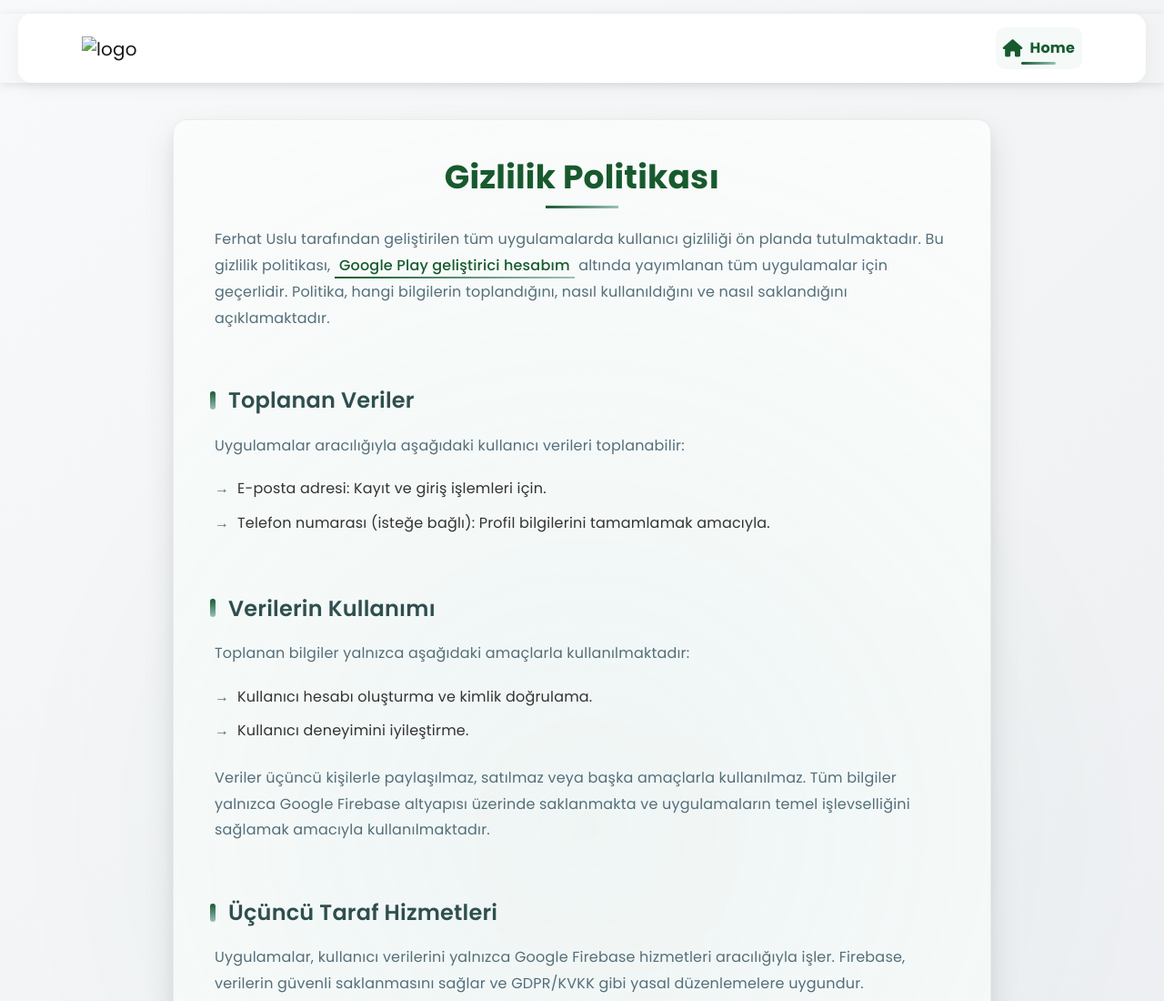
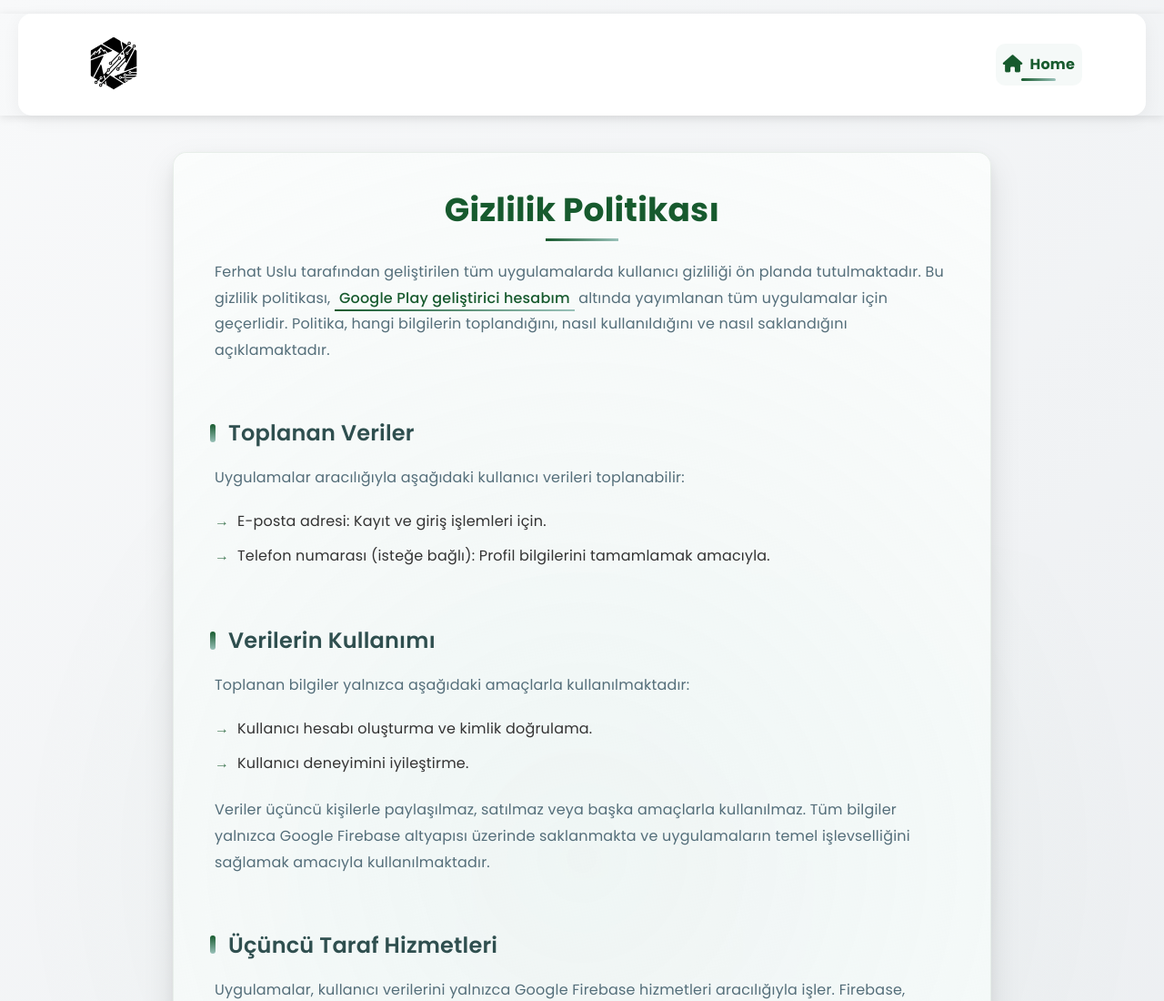
Before and after one commit to dengnekir/personelsitee, a plain HTML site: page html/privacy.html in a window 1280 px wide. Shown: the top 1100 px of the page at 91% size. Drawn offline with nearby package versions, Linux system fonts and the light colour scheme.

Commit message:
privacy logo değişikliği

```diff
--- a/html/privacy.html
+++ b/html/privacy.html
@@ -512,7 +512,7 @@
       <nav class="navbar navbar-expand-md navbar-light modern-nav">
         <div class="container modern-container">
           <a href="../blogs.html" class="navbar-brand a-img">
-            <img src="../img/favicon2.png" alt="logo" class="nav-logo" />
+            <img src="../img/favicon.png" alt="logo" class="nav-logo" />
           </a>
 
           <div class="navbar-collapse" id="navbarContent">
```
Also changed, not shown: img/homepage/backround.jpeg (deleted).
